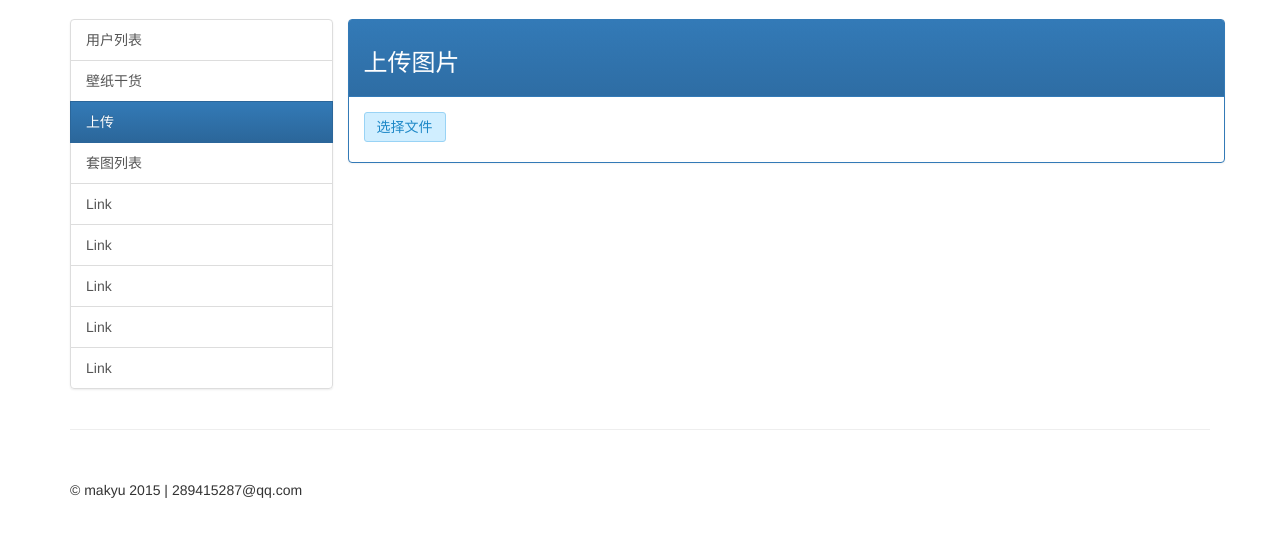
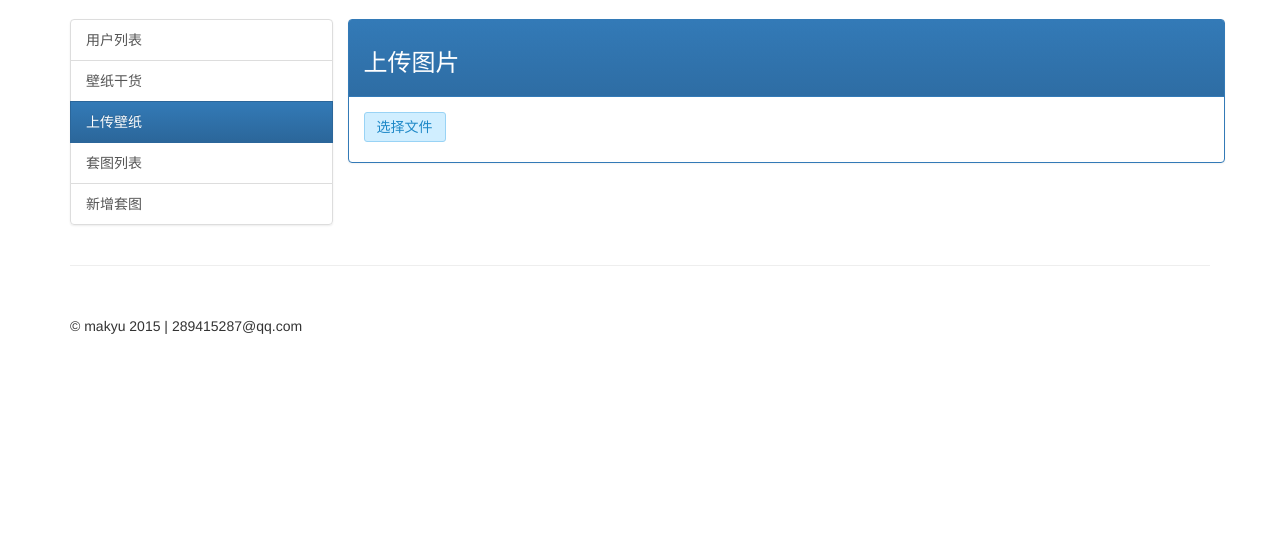
Before and after one commit to xuelu520/wallp, a CodeIgniter app: the page made by application/views/Wall/add.php in a window 1280 px wide. Shown: the part 51-588 px from the top of the page. Run offline with CodeIgniter, Linux system fonts and the light colour scheme; some libraries are stand-ins or nearby versions.

Commit message:
添加套图添加菜单

```diff
--- a/application/views/common/top.php
+++ b/application/views/common/top.php
@@ -42,12 +42,8 @@
             <div class="list-group">
                 <a href="#" id="nav-user-list" class="list-group-item">用户列表</a>
                 <a href="/wall/index" id="nav-wall-index" class="list-group-item">壁纸干货</a>
-                <a href="/wall/add" id="nav-wall-add" class="list-group-item">上传</a>
+                <a href="/wall/add" id="nav-wall-add" class="list-group-item">上传壁纸</a>
                 <a href="/wgroup/index" id="nav-wgroup-index" class="list-group-item">套图列表</a>
-                <a href="#" class="list-group-item">Link</a>
-                <a href="#" class="list-group-item">Link</a>
-                <a href="#" class="list-group-item">Link</a>
-                <a href="#" class="list-group-item">Link</a>
-                <a href="#" class="list-group-item">Link</a>
+                <a href="/wgroup/add" id="nav-wgroup-add" class="list-group-item">新增套图</a>
             </div>
         </div><!--/.sidebar-offcanvas-->
```
